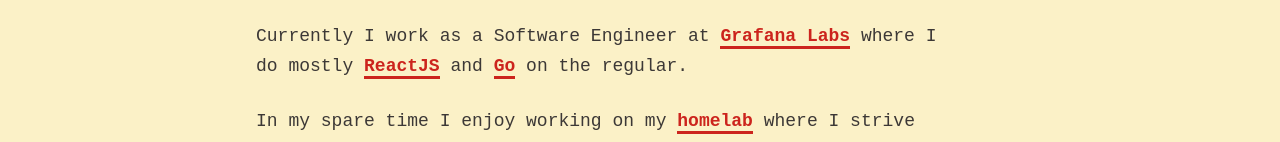
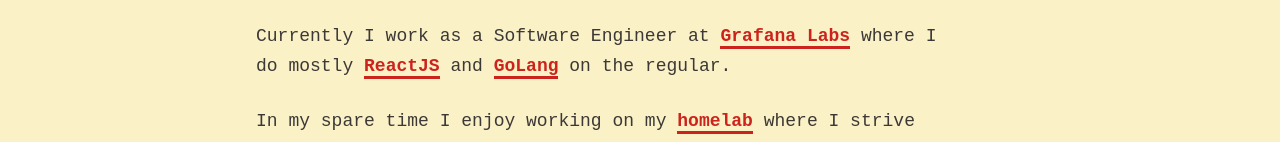
Before and after one commit to shelldandy/mpz.im, an Astro site: page / in a window 1280 px wide. Shown: the part 964-1106 px from the top of the page. Built offline with nearby package versions, Linux system fonts and the light colour scheme; Astro itself is replaced by a stand-in of ours.

Commit message:
more descriptive golang

```diff
--- a/src/content/pages/index.md
+++ b/src/content/pages/index.md
@@ -14,7 +14,7 @@ I love working with modern web technologies and I'm passionate about always stay
 
 Also I enjoy working with and contributing to [open source](https://github.com/shelldandy/) and also I love tweaking my terminal and [dotfiles](https://github.com/mike3run/dotfiles)
 
-Currently I work as a Software Engineer at [Grafana Labs](https://www.grafana.com/) where I do mostly [ReactJS](https://reactjs.org/) and [Go](https://go.dev/) on the regular.
+Currently I work as a Software Engineer at [Grafana Labs](https://www.grafana.com/) where I do mostly [ReactJS](https://reactjs.org/) and [GoLang](https://go.dev/) on the regular.
 
 In my spare time I enjoy working on my [homelab](https://github.com/shelldandy/homelab) where I strive for my [digital sovereignty](https://en.wikipedia.org/wiki/Network_sovereignty)
 
```
